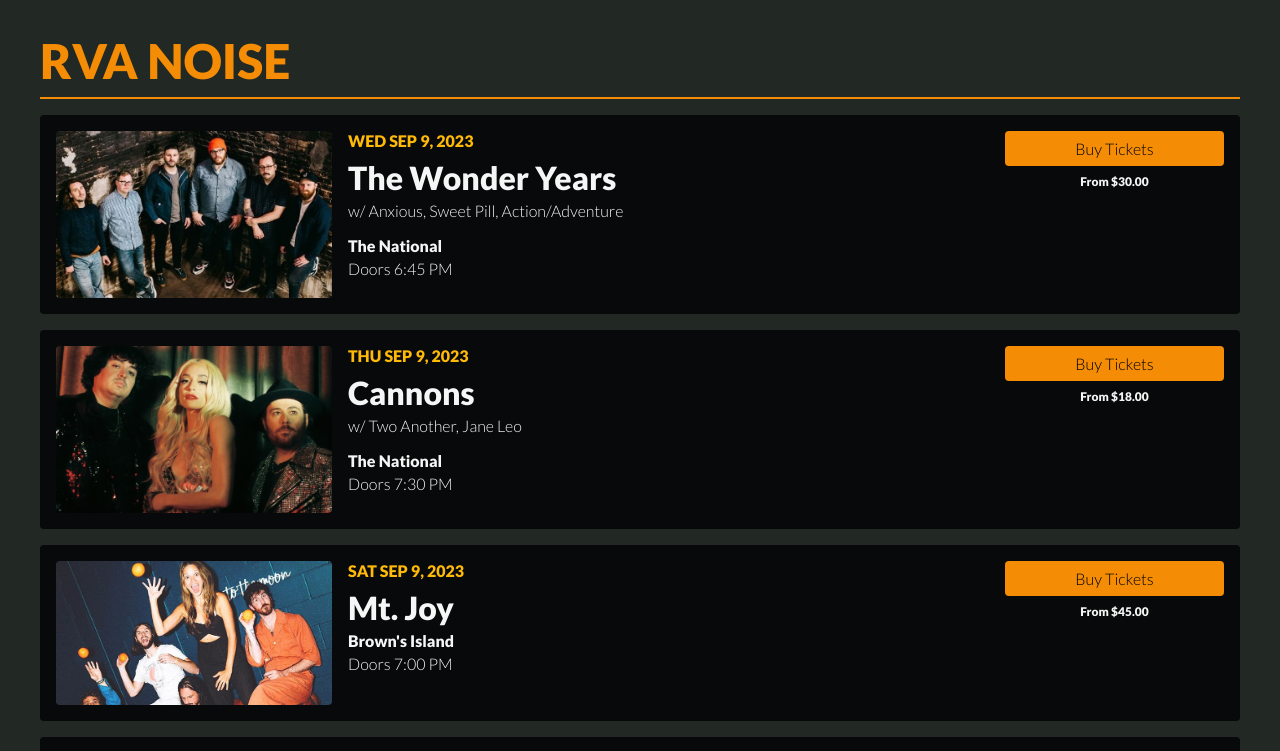
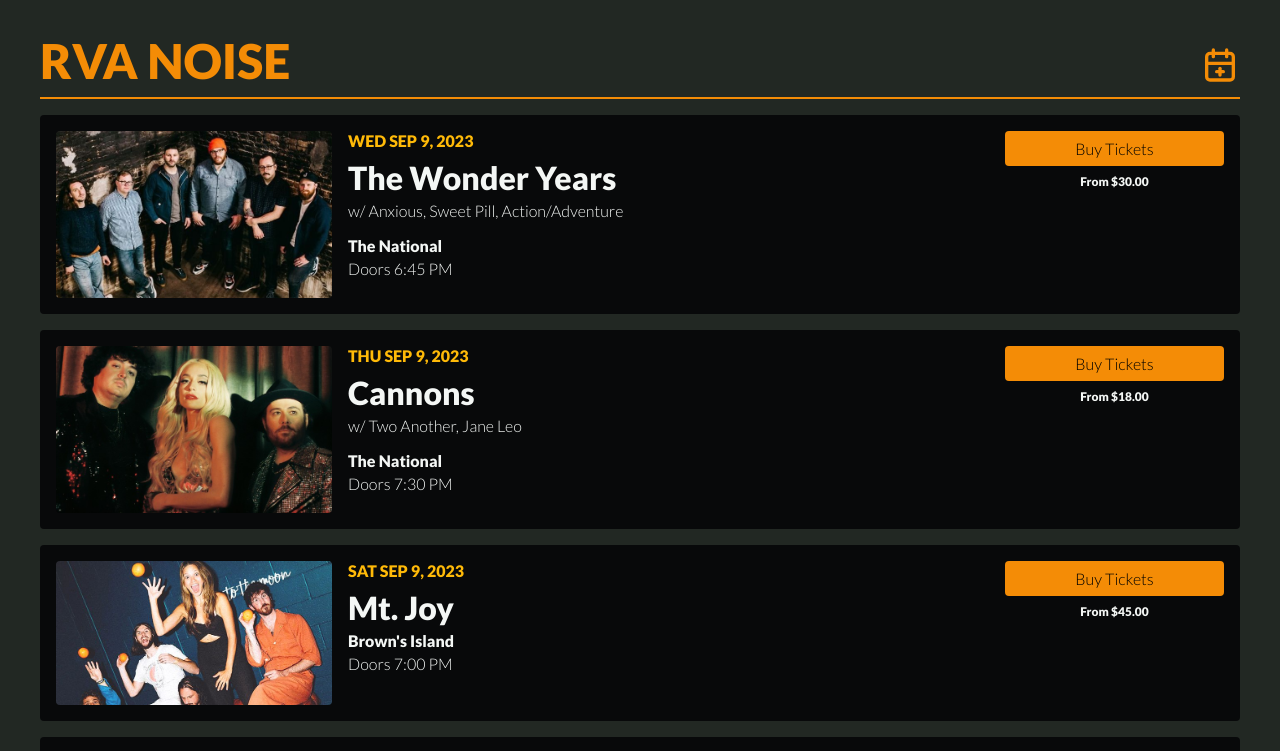
Before and after one commit to jxhnkndl/typescript-concert-list, a React (Vite) app: page / in a window 1280 px wide. Shown: the top 751 px of the page. Built offline with nearby package versions, Linux system fonts and the light colour scheme.

Commit message:
add link functionality to header component

```diff
--- a/src/layout/Header/Header.module.css
+++ b/src/layout/Header/Header.module.css
@@ -3,11 +3,48 @@
 .header {
   margin-bottom: 1rem;
   border-bottom: var(--primary) solid 2px;
+  display: flex;
+  justify-content: space-between;
+  align-items: center;
 }
 
 .h1 {
-  font-size: 3rem;
+  font-size: 1.25rem;
   text-transform: uppercase;
   color: var(--primary);
   margin-bottom: .5rem;
+  text-decoration: none;
 }
+
+.h1:visited {
+  text-decoration: none;
+}
+
+.link {
+  color: var(--base-100);
+  text-decoration: none;
+  display: flex;
+  align-items: center;
+}
+
+.icon {
+  font-size: 1.25rem;
+  margin-left: .25rem;
+  color: var(--primary);
+  display: inline;
+}
+
+.icon:hover,
+.icon:active {
+  color: var(--secondary);
+}
+
+@media screen and (min-width: 768px) {
+  .h1 {
+    font-size: 3rem;
+  }
+
+  .icon {
+    font-size: 2.5rem;
+  }
+}
--- a/src/layout/Header/Header.tsx
+++ b/src/layout/Header/Header.tsx
@@ -1,11 +1,20 @@
 import styles from './Header.module.css';
+import { Link } from 'react-router-dom';
+import { TbCalendarPlus } from 'react-icons/tb';
 
 const Header = () => {
   return (
     <header className={styles.header}>
-      <h1 className={styles.h1}>RVA Noise</h1>
+      <Link to="/" className={styles.link}>
+        <h1 className={styles.h1}>RVA Noise</h1>
+      </Link>
+      <nav className={styles.nav}>
+        <Link to="/create" className={styles.link}>
+          <TbCalendarPlus className={styles.icon} />
+        </Link>
+      </nav>
     </header>
-  )
-}
+  );
+};
 
-export default Header
+export default Header;
```
